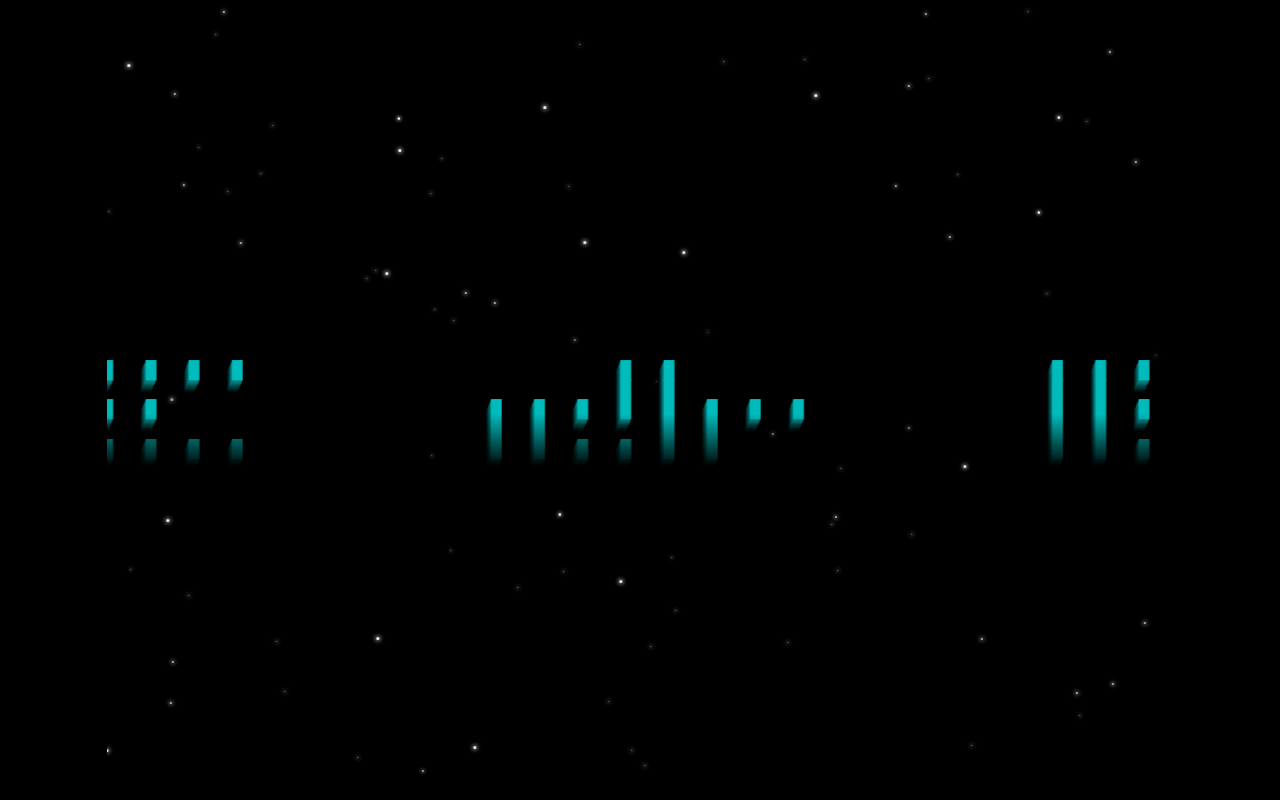
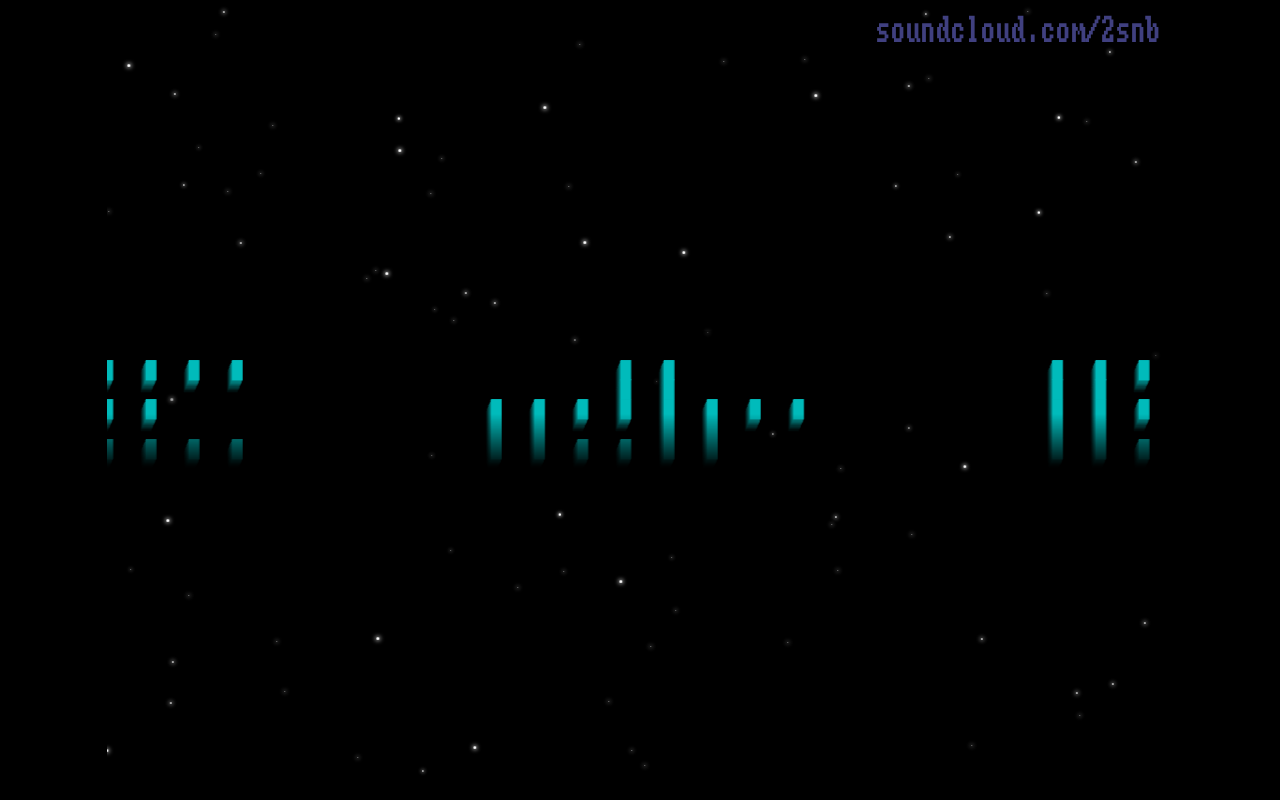
Before and after one commit to sz1521/2snb-music-intro-2025, a React (Vite) app: page / in a window 1280 px wide. Built offline with nearby package versions, Linux system fonts and the light colour scheme.

Commit message:
feature: link to soundcloud

```diff
--- a/src/App.css
+++ b/src/App.css
@@ -74,3 +74,18 @@ body {
   padding: 10px;
   transition: color 0.2s ease;
 }
+
+.soundcloud-link {
+  position: absolute;
+  top: 2vh;
+  right: 1vw;
+  /* --- Temporary Debug Styles --- */
+  color: rgba(128, 128, 255, 0.5);
+  font-size: 30px; /* Make it huge */
+  text-decoration: none;
+  transition: color 0.3s ease;
+}
+
+.soundcloud-link:hover {
+  color: rgba(128, 128, 255, 0.8);
+}
--- a/src/App.tsx
+++ b/src/App.tsx
@@ -219,6 +219,16 @@ const App: React.FC = () => {
       >
         Your browser does not support the audio element.
       </audio>
+
+      {/* SoundCloud Link */}
+      <a
+        href="https://soundcloud.com/2snb"
+        target="_blank"
+        rel="noopener noreferrer"
+        className="soundcloud-link"
+      >
+        soundcloud.com/2snb
+      </a>
     </div>
   );
 };
```
